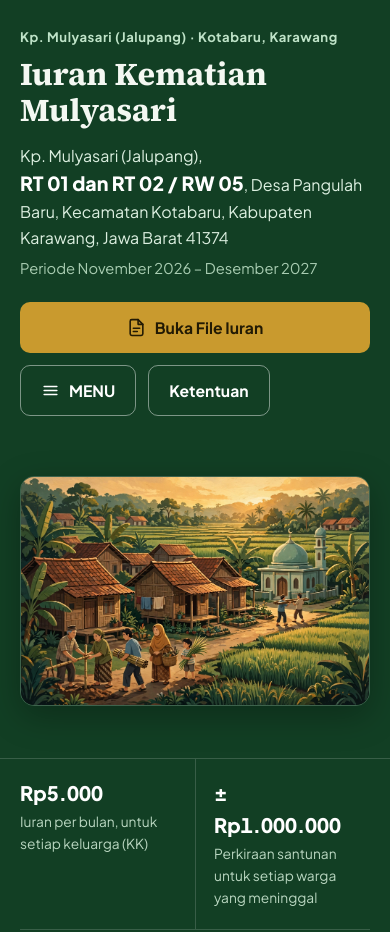
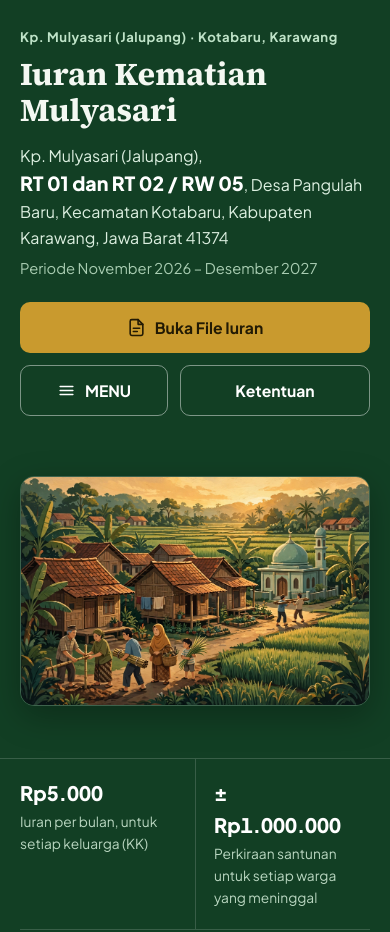
Before and after one commit to Kp-Mulyasari/Kp-Mulyasari.github.io, a plain HTML site: page index.html in a window 390 px wide. Shown: the top 932 px of the page. Drawn offline with Linux system fonts and the light colour scheme; no server answers.

Commit message:
Rata-keun lébar MENU jeung Ketentuan jeung Buka File Iuran di HP

```diff
--- a/index.html
+++ b/index.html
@@ -332,6 +332,9 @@
         .dana-grid { grid-template-columns: 1fr; }
         .hero { padding-top: 26px; }
         .hero-cta .btn-gold { flex: 1 1 100%; justify-content: center; }
+        .hero-cta .menu-wrap { flex: 1 1 0; }
+        .hero-cta .menu-wrap .btn { width: 100%; justify-content: center; }
+        .hero-cta > .btn-ghost { flex: 1 1 0; justify-content: center; }
         .hero-img { border-radius: 14px; height: 230px; margin-bottom: 22px; }
         .toc .wrap { flex-wrap: wrap; overflow-x: visible; }
         .hero-stats .wrap { grid-template-columns: 1fr 1fr; }
```
